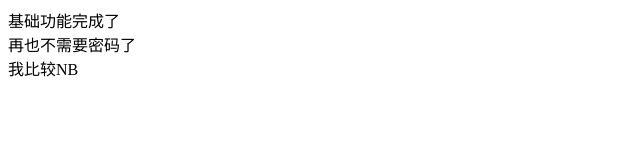
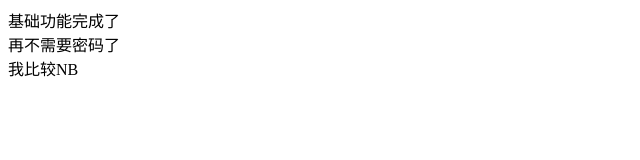
Before and after one commit to wuming5/first, a plain HTML site: page index.html in a window 1280 px wide. Shown: the full height of the page, 0-640 px from the left. Drawn offline with Linux system fonts and the light colour scheme.

Commit message:
不需要密码

```diff
--- a/index.html
+++ b/index.html
@@ -6,7 +6,7 @@
 </head>
 <body>
     <div>基础功能完成了</div>
-    <div>再也不需要密码了</div>
+    <div>再不需要密码了</div>
 
     <div>我比较NB</div>
 </body>
```
